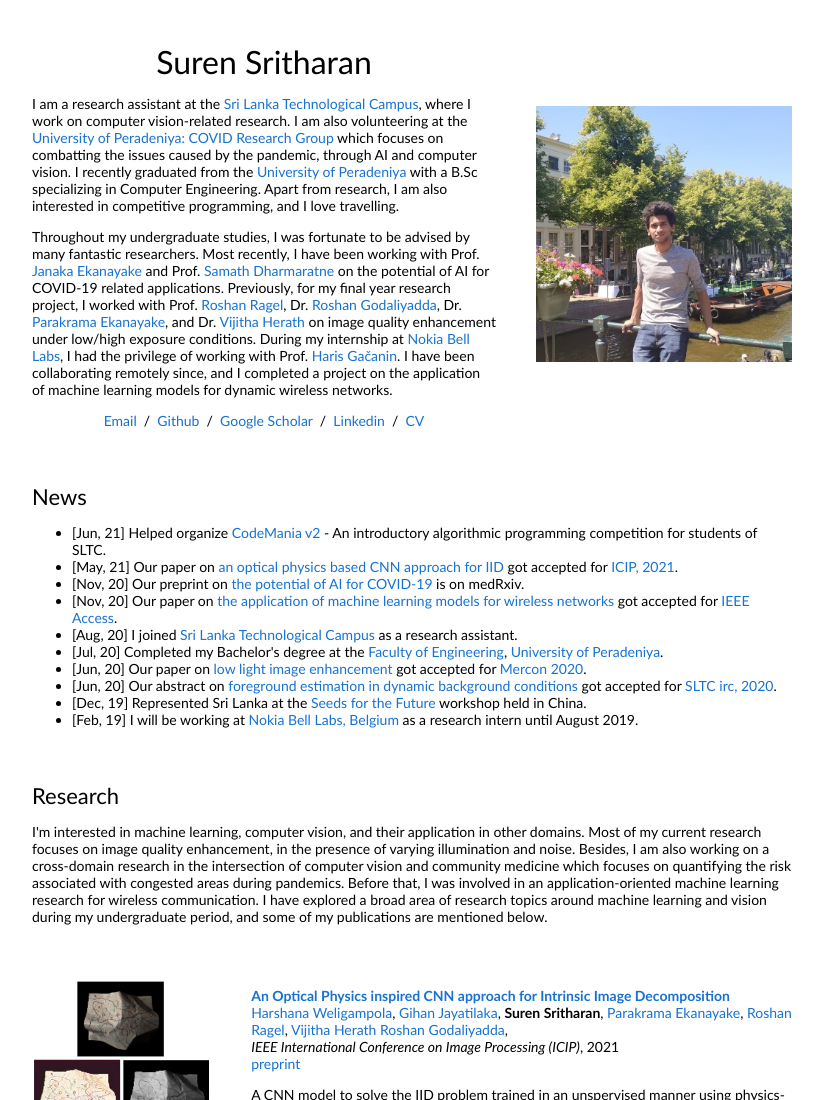
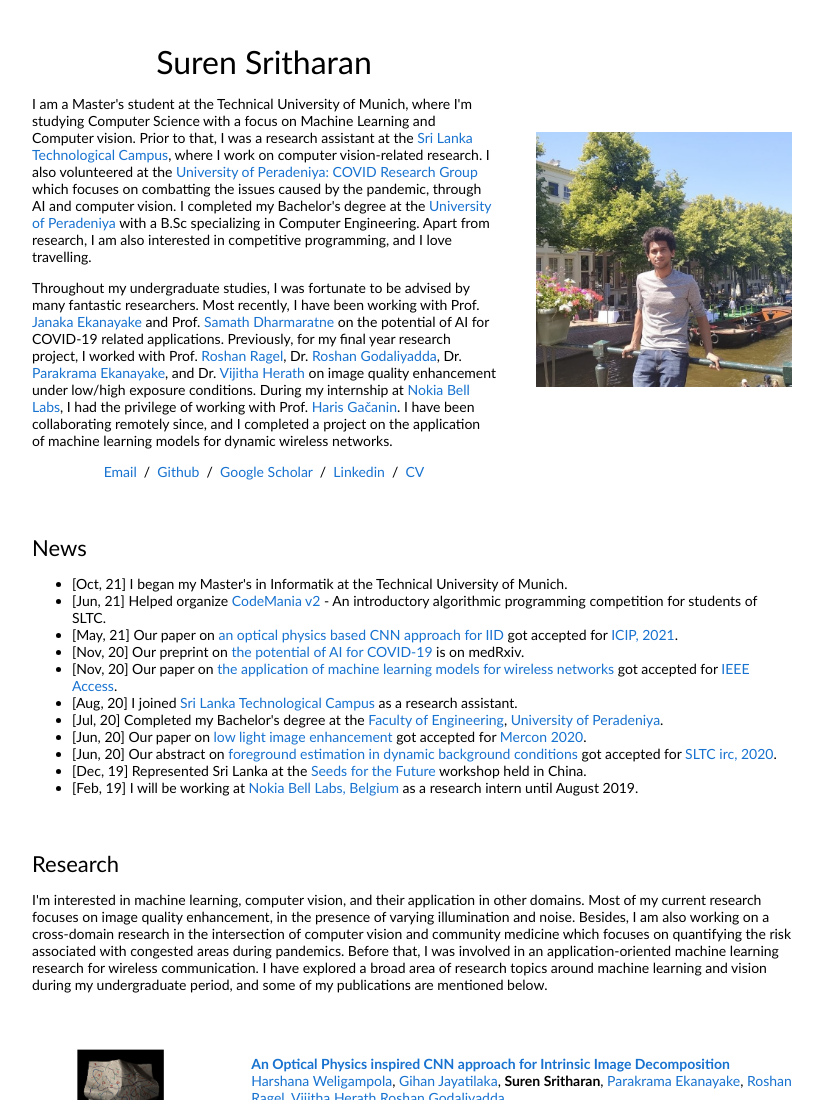
Before and after one commit to suren3141/suren3141.github.io, a plain HTML site: page index.html in a window 1280 px wide. Shown: the top 1100 px of the page, without its empty margins (228-1051 px from the left). Drawn offline with Linux system fonts and the light colour scheme.

Commit message:
Update index.html

```diff
--- a/index.html
+++ b/index.html
@@ -22,7 +22,7 @@
               </p>
 <!--  WHAT IS YOUR QUEST!!!-->
               <p>
-              I am a research assistant at the <a href="http://research.sltc.ac.lk/">Sri Lanka Technological Campus</a>, where I work on computer vision-related research. I am also volunteering at the <a href="https://covid.eng.pdn.ac.lk/">University of Peradeniya: COVID Research Group</a> which focuses on combatting the issues caused by the pandemic, through AI and computer vision. I recently graduated from the <a href="http://eng.pdn.ac.lk/">University of Peradeniya</a> with a B.Sc specializing in Computer Engineering. Apart from research, I am also interested in competitive programming, and I love travelling.
+              I am a Master's student at the Technical University of Munich, where I'm studying Computer Science with a focus on Machine Learning and Computer vision. Prior to that, I was a research assistant at the <a href="http://research.sltc.ac.lk/">Sri Lanka Technological Campus</a>, where I work on computer vision-related research. I also volunteered at the <a href="https://covid.eng.pdn.ac.lk/">University of Peradeniya: COVID Research Group</a> which focuses on combatting the issues caused by the pandemic, through AI and computer vision. I completed my Bachelor's degree at the <a href="http://eng.pdn.ac.lk/">University of Peradeniya</a> with a B.Sc specializing in Computer Engineering. Apart from research, I am also interested in competitive programming, and I love travelling.
               </p>
               <p>
               Throughout my undergraduate studies, I was fortunate to be advised by many fantastic researchers. Most recently, I have been working with
@@ -39,7 +39,7 @@
               During my internship at <a href="https://www.bell-labs.com/connect/global-locations/Antwerp-belgium/">Nokia Bell Labs</a>, I had the privilege of working with Prof. <a href="https://www.ice.rwth-aachen.de/institute/staff/haris-gacanin/">Haris Gačanin</a>. I have been collaborating remotely since, and I completed a project on the application of machine learning models for dynamic wireless networks.
               </p>
               <p style="text-align:center">
-                <a href="mailto:suren.sri@eng.pdn.ac.lk">Email</a> &nbsp/&nbsp
+                <a href="mailto:suren.sritharan@tum.de">Email</a> &nbsp/&nbsp
                 <a href="https://github.com/suren3141/">Github</a> &nbsp/&nbsp
                 <a href="https://scholar.google.com/citations?hl=en&user=jlyM5uoAAAAJ">Google Scholar</a> &nbsp/&nbsp
                 <a href="https://www.linkedin.com/in/suren3141/">Linkedin</a> &nbsp/&nbsp
@@ -59,6 +59,8 @@
               <heading>News</heading>
 <!--              <p>-->
                   <ul>
+<!--                      https://ieee.sltc.ac.lk/inspiher-tech/-->
+                     <li> [Oct, 21] I began my Master's in Informatik at the Technical University of Munich.</li>
                      <li> [Jun, 21] Helped organize <a href="https://github.com/suren3141/codemaniav2">CodeMania v2</a> - An introductory algorithmic programming competition for students of SLTC.</li>
                      <li> [May, 21] Our paper on <a href="data/preprint/icip-2021-preprint.pdf">an optical physics based CNN approach for IID</a> got accepted for <a href="https://2021.ieeeicip.org/">ICIP, 2021</a>. </li>
                      <li> [Nov, 20] Our preprint on <a href="https://www.medrxiv.org/content/10.1101/2020.11.22.20232959v2">the potential of AI for COVID-19</a> is on medRxiv.</li>
```
